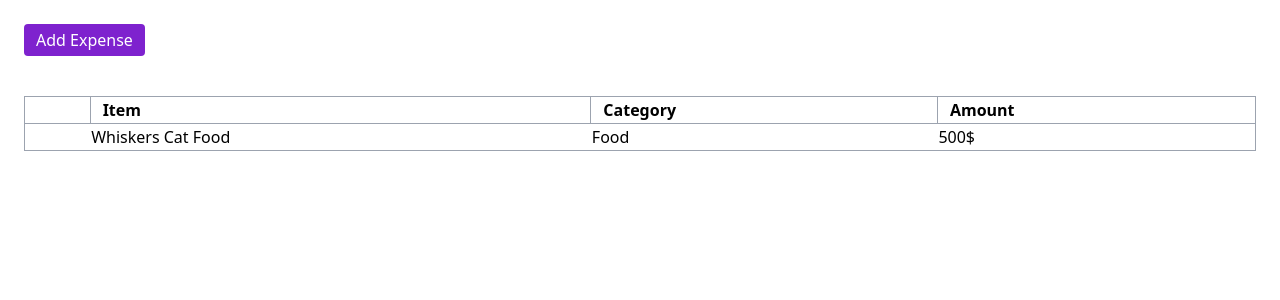
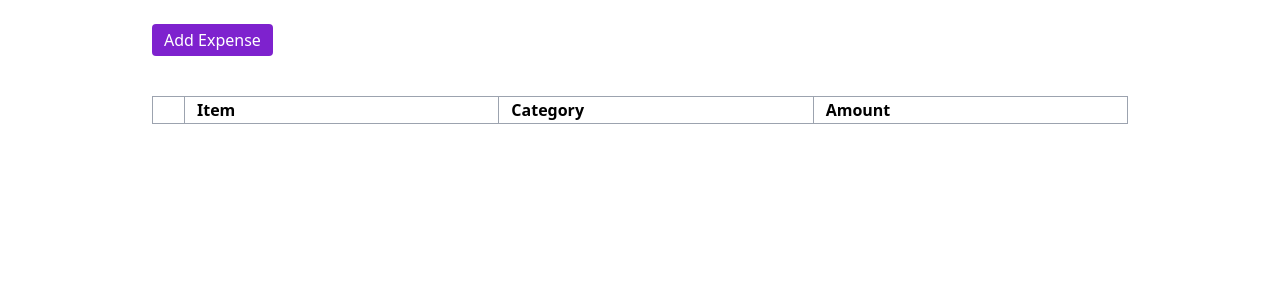
Before and after one commit to ampharino/earnin-challenge, a React (Vite) app: page / in a window 1280 px wide. Shown: the top 300 px of the page. Built offline with nearby package versions, Linux system fonts and the light colour scheme.

Commit message:
feature(dialog): Add expense to table when submit clicked

```diff
--- a/src/App.tsx
+++ b/src/App.tsx
@@ -3,17 +3,38 @@ import ExpenseDialog from './components/ExpenseDialog';
 import Table from './components/Table';
 import Button from './components/ui/Button';
 
+export interface Expense {
+  itemName: string;
+  category: string;
+  itemAmount: number;
+}
+
 function App() {
   const [isDialogOpen, setDialogOpen] = useState(false);
+  const [expenses, setExpenses] = useState<Expense[]>([]);
+  const addExpense = (expense: Expense) => {
+    setExpenses((prev) => [
+      ...prev,
+      {
+        itemName: expense.itemName,
+        category: expense.category,
+        itemAmount: expense.itemAmount,
+      },
+    ]);
+  };
   return (
     <>
-      <section className="p-6">
+      <section className="p-6 max-w-5xl mx-auto">
         <section className="mb-10">
           <Button onClick={() => setDialogOpen(true)}>Add Expense</Button>
         </section>
-        <Table />
+        <Table expenses={expenses} />
       </section>
-      <ExpenseDialog isOpen={isDialogOpen} setOpen={setDialogOpen} />
+      <ExpenseDialog
+        onAddExpense={addExpense}
+        isOpen={isDialogOpen}
+        setOpen={setDialogOpen}
+      />
     </>
   );
 }
--- a/src/components/ExpenseDialog.tsx
+++ b/src/components/ExpenseDialog.tsx
@@ -4,12 +4,7 @@ import Button from './ui/Button';
 import Textbox from './ui/form/Textbox';
 import Select from './ui/form/Select';
 import { useEffect, useState } from 'react';
-
-interface FormData {
-  itemName: string;
-  category: string;
-  itemAmount: number;
-}
+import type { Expense } from '../App';
 
 const options = [
   {
@@ -29,18 +24,24 @@ const options = [
 export default function ExpenseDialog({
   isOpen,
   setOpen,
+  onAddExpense,
 }: {
   isOpen: boolean;
   setOpen: (open: boolean) => void;
+  onAddExpense: (expense: Expense) => void;
 }) {
   const {
     handleSubmit,
     reset,
     register,
     formState: { errors },
-  } = useForm<FormData>();
+  } = useForm<Expense>();
 
-  const onSubmit = handleSubmit((data) => console.log(data));
+  const onSubmit = handleSubmit((data) => {
+    onAddExpense(data);
+    setOpen(false);
+    reset();
+  });
 
   const [fact, setFact] = useState('');
 
@@ -99,6 +100,7 @@ export default function ExpenseDialog({
                 <label>Item:</label>
                 <Textbox
                   placeholder="Item amount"
+                  type="number"
                   errorMessage={errors.itemAmount?.message}
                   formRegister={() =>
                     register('itemAmount', {
--- a/src/components/Table.tsx
+++ b/src/components/Table.tsx
@@ -1,27 +1,35 @@
 import { Checkbox } from '@headlessui/react';
-import HeaderColumn from './ui/table/header/Column';
+import HeaderCell from './ui/table/header/Cell';
+import BodyCell from './ui/table/body/Cell';
+import type { Expense } from '../App';
 
-export default function Table() {
+interface Props {
+  expenses: Expense[];
+}
+
+export default function Table({ expenses }: Props) {
   const headers = ['Item', 'Category', 'Amount'];
   return (
-    <table className="table-auto border border-gray-400 border-collapse w-full">
+    <table className="table-fixed border border-gray-400 border-collapse w-full">
       <thead className="border border-gray-400">
         <tr>
-          <th></th>
+          <th className="w-8"></th>
           {headers.map((text, idx) => {
-            return <HeaderColumn key={idx} text={text} />;
+            return <HeaderCell key={idx} text={text} />;
           })}
         </tr>
       </thead>
       <tbody>
-        <tr>
-          <td>
-            <Checkbox className="size-4 inline-block" />
-          </td>
-          <td>Whiskers Cat Food</td>
-          <td>Food</td>
-          <td>500$</td>
-        </tr>
+        {expenses.map((expense, idx) => (
+          <tr key={idx}>
+            <td className="px-1 text-center border border-gray-400">
+              <Checkbox className="size-4 flex border border-gray-400 justify-self-center" />
+            </td>
+            <BodyCell>{expense.itemName}</BodyCell>
+            <BodyCell>{expense.category}</BodyCell>
+            <BodyCell>{expense.itemAmount}</BodyCell>
+          </tr>
+        ))}
       </tbody>
     </table>
   );
--- a/src/components/ui/form/Textbox.tsx
+++ b/src/components/ui/form/Textbox.tsx
@@ -1,10 +1,13 @@
+import { HTMLInputTypeAttribute } from 'react';
 import { UseFormRegisterReturn } from 'react-hook-form';
 
 export default function Textbox({
   placeholder,
   errorMessage,
   formRegister,
+  type,
 }: {
+  type?: HTMLInputTypeAttribute;
   errorMessage?: string;
   placeholder?: string;
   formRegister?: () => UseFormRegisterReturn;
@@ -12,6 +15,7 @@ export default function Textbox({
   return (
     <div className="w-48">
       <input
+        type={type}
         className="p-2 w-full rounded border border-gray-400"
         placeholder={placeholder}
         {...formRegister?.()}
--- /dev/null
+++ b/src/components/ui/table/body/Cell.tsx
@@ -0,0 +1,5 @@
+import { PropsWithChildren } from 'react';
+
+export default function Cell({ children }: PropsWithChildren) {
+  return <td className="text-start border border-gray-400 px-3">{children}</td>;
+}
--- a/src/components/ui/table/header/Column.tsx
+++ b/src/components/ui/table/header/Cell.tsx
@@ -1,3 +1,3 @@
-export default function Column({ text }: { text: string }) {
+export default function Cell({ text }: { text: string }) {
   return <th className="text-start border border-gray-400 px-3">{text}</th>;
 }
```
